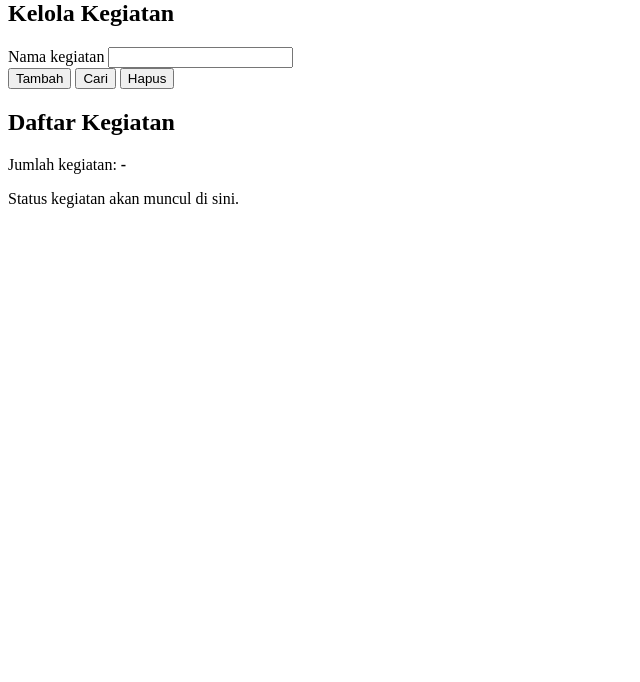
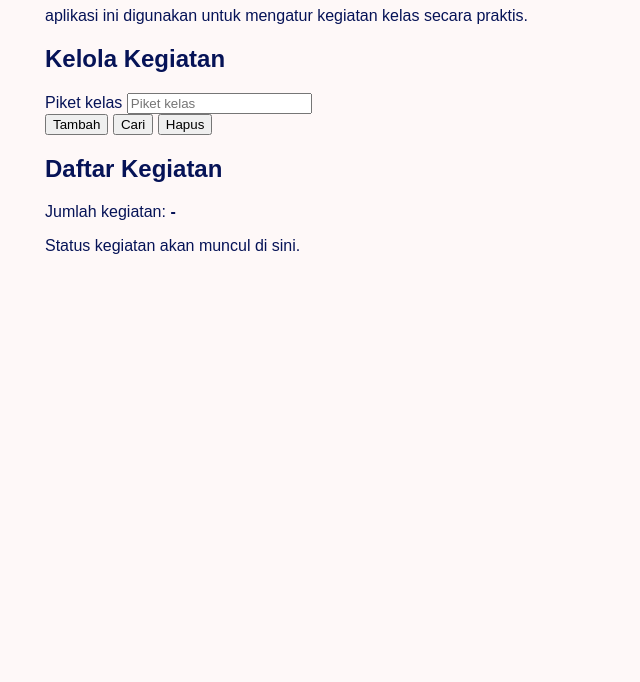
Before and after one commit to maratussholiha14/ProyekAkhir_2026_4428, a plain HTML site: page index.html in a window 1280 px wide. Shown: the part 118-800 px from the top of the page, without its empty margins (0-640 px from the left). Drawn offline with Linux system fonts and the light colour scheme.

Commit message:
Proyek akhir

```diff
--- a/index.html
+++ b/index.html
@@ -8,15 +8,15 @@
        Lengkapi judul tab browser pada <title> di bawah.
        Kemudian lengkapi judul utama <h1> dan paragraf deskripsi <p>
        di bagian header halaman. -->
-  <title>Isi judul halaman</title>
+  <title>pengelolaan kegiatan kelas</title>
 
   <link rel="stylesheet" href="style.css">
 </head>
 <body>
   <main class="container">
     <header class="kepala-halaman">
-      <h1>Isi judul aplikasi</h1>
-      <p>Isi deskripsi singkat aplikasi di sini.</p>
+      <h1>pengelolaan kegiatan kelas</h1>
+      <p>aplikasi ini digunakan untuk mengatur kegiatan kelas secara praktis.</p>
     </header>
 
     <section class="panel" aria-label="Pengelolaan kegiatan">
@@ -27,14 +27,14 @@
            Acuan ID: inputKegiatan, btnTambah, btnCari, btnHapus.
            Gunakan type="button" pada ketiga tombol. -->
       <div class="form-baris">
-        <label for="">Nama kegiatan</label>
-        <input type="" id="" placeholder="">
+        <label for="">Piket kelas</label>
+        <input type="text" id="inputKegiatan" placeholder="Piket kelas">
       </div>
 
       <div class="aksi">
-        <button type="button" id="">Tambah</button>
-        <button type="button" id="">Cari</button>
-        <button type="button" id="">Hapus</button>
+        <button type="button" id="btnTambah">Tambah</button>
+        <button type="button" id="btnCari">Cari</button>
+        <button type="button" id="btnHapus">Hapus</button>
       </div>
     </section>
 
@@ -44,7 +44,7 @@
       <!-- TODO HTML-03:
            Lengkapi ID untuk daftar, jumlah, dan pesan status.
            Acuan ID: daftarKegiatan, totalKegiatan, pesanStatus. -->
-      <ol id=""></ol>
+      <ol id="daftar kegiatan"></ol>
 
       <p class="ringkasan">Jumlah kegiatan: <strong id="">-</strong></p>
       <p id="" aria-live="polite">Status kegiatan akan muncul di sini.</p>
--- a/style.css
+++ b/style.css
@@ -14,11 +14,21 @@
 /* TODO CSS-01: Atur jenis font, warna teks, warna latar belakang,
    margin, dan padding dasar halaman. */
 body {
+  font-family:Arial, sans-serif;
+  color: rgb(6, 19, 87);
+  background-color: rgb(254, 248, 248);
+  margin: 0;
+  padding:20px;
 }
 
 /* TODO CSS-02: Atur lebar konten, posisi, padding, margin,
    border dan border-radius seperlunya. */
 .container {
+  max-width: 800px;
+  margin: 30 auto;
+  padding: 25px;
+  border: 1px seashell;
+  border-radius: 12px;
 }
 
 .kepala-halaman {
```
